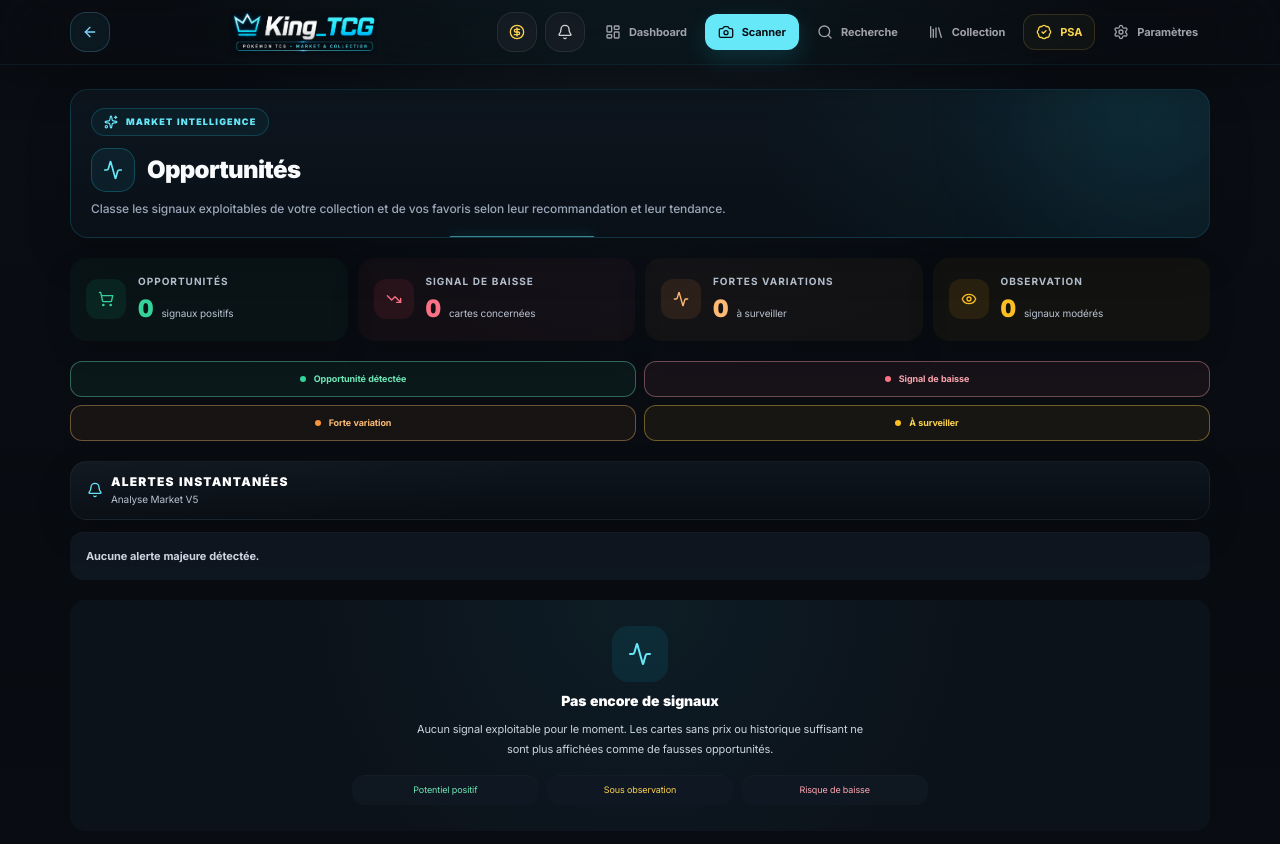
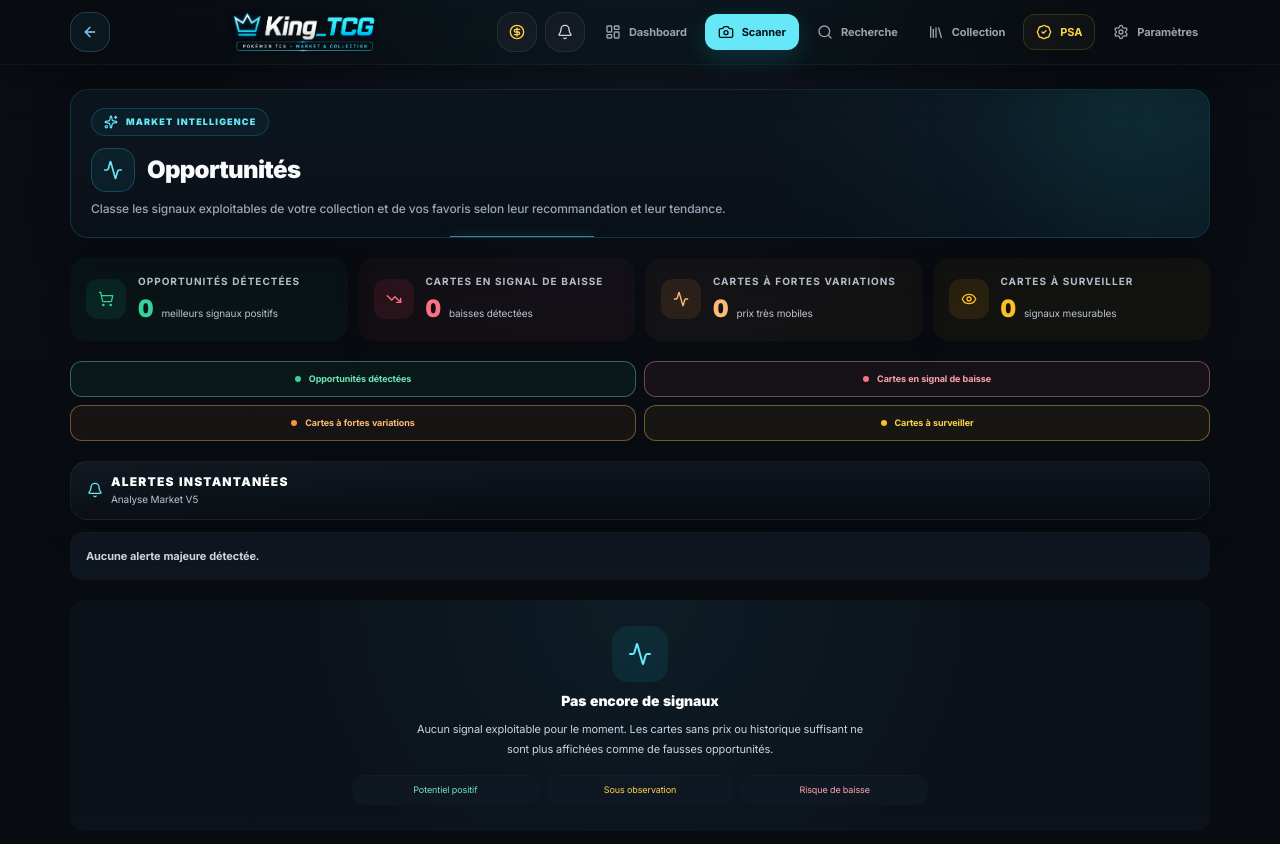
Before and after one commit to dylangdm1-dotcom/King_TcgV1, a Next.js app: page /opportunity in a window 1280 px wide. Shown: the top 844 px of the page. Built offline with nearby package versions, Linux system fonts and the light colour scheme.

Commit message:
Update page.tsx

```diff
--- a/app/opportunity/page.tsx
+++ b/app/opportunity/page.tsx
@@ -229,9 +229,9 @@ export default function OpportunityPage() {
           <section className="grid grid-cols-2 gap-2.5 lg:grid-cols-4">
             <SummaryCard
               icon={<ShoppingCart className="h-4 w-4" />}
-              label="Opportunités"
+              label="Opportunités détectées"
               value={sortedBuy.length}
-              description="signaux positifs"
+              description="meilleurs signaux positifs"
               className="border-emerald-500/10 bg-emerald-500/[0.035]"
               iconClass="bg-emerald-500/10 text-emerald-400"
               valueClass="text-emerald-400"
@@ -239,9 +239,9 @@ export default function OpportunityPage() {
 
             <SummaryCard
               icon={<TrendingDown className="h-4 w-4" />}
-              label="Signal de baisse"
+              label="Cartes en signal de baisse"
               value={sortedSell.length}
-              description="cartes concernées"
+              description="baisses détectées"
               className="border-rose-500/10 bg-rose-500/[0.035]"
               iconClass="bg-rose-500/10 text-rose-400"
               valueClass="text-rose-400"
@@ -249,9 +249,9 @@ export default function OpportunityPage() {
 
             <SummaryCard
               icon={<Activity className="h-4 w-4" />}
-              label="Fortes variations"
+              label="Cartes à fortes variations"
               value={strongVariation.length}
-              description="à surveiller"
+              description="prix très mobiles"
               className="border-orange-400/10 bg-orange-400/[0.035]"
               iconClass="bg-orange-400/10 text-orange-300"
               valueClass="text-orange-300"
@@ -259,9 +259,9 @@ export default function OpportunityPage() {
 
             <SummaryCard
               icon={<Eye className="h-4 w-4" />}
-              label="Observation"
+              label="Cartes à surveiller"
               value={watch.length}
-              description="signaux modérés"
+              description="signaux mesurables"
               className="border-amber-500/10 bg-amber-500/[0.035]"
               iconClass="bg-amber-500/10 text-amber-400"
               valueClass="text-amber-400"
@@ -270,10 +270,10 @@ export default function OpportunityPage() {
 
           {/* LÉGENDE COULEURS */}
           <section className="grid grid-cols-2 gap-2 text-[9px] font-bold">
-            <span className="flex min-h-9 items-center justify-center gap-2 rounded-xl border border-emerald-300/[0.38] bg-emerald-400/[0.06] px-2.5 text-center text-emerald-300"><span className="h-1.5 w-1.5 shrink-0 rounded-full bg-emerald-400" />Opportunité détectée</span>
-            <span className="flex min-h-9 items-center justify-center gap-2 rounded-xl border border-rose-300/[0.38] bg-rose-400/[0.06] px-2.5 text-center text-rose-300"><span className="h-1.5 w-1.5 shrink-0 rounded-full bg-rose-400" />Signal de baisse</span>
-            <span className="flex min-h-9 items-center justify-center gap-2 rounded-xl border border-orange-300/[0.38] bg-orange-400/[0.06] px-2.5 text-center text-orange-300"><span className="h-1.5 w-1.5 shrink-0 rounded-full bg-orange-400" />Forte variation</span>
-            <span className="flex min-h-9 items-center justify-center gap-2 rounded-xl border border-amber-300/[0.38] bg-amber-400/[0.06] px-2.5 text-center text-amber-300"><span className="h-1.5 w-1.5 shrink-0 rounded-full bg-amber-400" />À surveiller</span>
+            <span className="flex min-h-9 items-center justify-center gap-2 rounded-xl border border-emerald-300/[0.38] bg-emerald-400/[0.06] px-2.5 text-center text-emerald-300"><span className="h-1.5 w-1.5 shrink-0 rounded-full bg-emerald-400" />Opportunités détectées</span>
+            <span className="flex min-h-9 items-center justify-center gap-2 rounded-xl border border-rose-300/[0.38] bg-rose-400/[0.06] px-2.5 text-center text-rose-300"><span className="h-1.5 w-1.5 shrink-0 rounded-full bg-rose-400" />Cartes en signal de baisse</span>
+            <span className="flex min-h-9 items-center justify-center gap-2 rounded-xl border border-orange-300/[0.38] bg-orange-400/[0.06] px-2.5 text-center text-orange-300"><span className="h-1.5 w-1.5 shrink-0 rounded-full bg-orange-400" />Cartes à fortes variations</span>
+            <span className="flex min-h-9 items-center justify-center gap-2 rounded-xl border border-amber-300/[0.38] bg-amber-400/[0.06] px-2.5 text-center text-amber-300"><span className="h-1.5 w-1.5 shrink-0 rounded-full bg-amber-400" />Cartes à surveiller</span>
           </section>
 
           {/* ALERTES */}
@@ -489,28 +489,32 @@ function CompactOpportunityGroup({
 
   const toneClasses = {
     emerald: {
-      border: "border-emerald-300/16",
+      border: "border-emerald-300/40",
+      divider: "bg-emerald-300/70 shadow-[0_0_8px_rgba(110,231,183,.45)]",
       bg: "bg-emerald-400/[0.025]",
       text: "text-emerald-300",
       row: "border-emerald-300/10",
       score: "text-emerald-300 bg-emerald-400/[0.06] border-emerald-300/15",
     },
     rose: {
-      border: "border-rose-300/16",
+      border: "border-rose-300/40",
+      divider: "bg-rose-300/70 shadow-[0_0_8px_rgba(253,164,175,.45)]",
       bg: "bg-rose-400/[0.025]",
       text: "text-rose-300",
       row: "border-rose-300/10",
       score: "text-rose-300 bg-rose-400/[0.06] border-rose-300/15",
     },
     orange: {
-      border: "border-orange-300/16",
+      border: "border-orange-300/40",
+      divider: "bg-orange-300/70 shadow-[0_0_8px_rgba(253,186,116,.45)]",
       bg: "bg-orange-400/[0.025]",
       text: "text-orange-300",
       row: "border-orange-300/10",
       score: "text-orange-300 bg-orange-400/[0.06] border-orange-300/15",
     },
     amber: {
-      border: "border-amber-300/16",
+      border: "border-amber-300/40",
+      divider: "bg-amber-300/70 shadow-[0_0_8px_rgba(252,211,77,.45)]",
       bg: "bg-amber-400/[0.025]",
       text: "text-amber-300",
       row: "border-amber-300/10",
@@ -544,7 +548,10 @@ function CompactOpportunityGroup({
         </span>
       </div>
 
-      <div className="border-t border-white/[0.05] p-2">
+      <div className="flex justify-center">
+        <span className={`h-px w-20 rounded-full ${toneClasses.divider}`} />
+      </div>
+      <div className="p-2">
         {visible.map((op) => {
           const trendClass =
             op.trend > 0 ? "text-emerald-300" : op.trend < 0 ? "text-rose-300" : "text-zinc-300";
@@ -599,6 +606,7 @@ function CompactOpportunityDetails({
   op: Opportunity;
   toneClasses: {
     border: string;
+    divider: string;
     bg: string;
     text: string;
     row: string;
```
